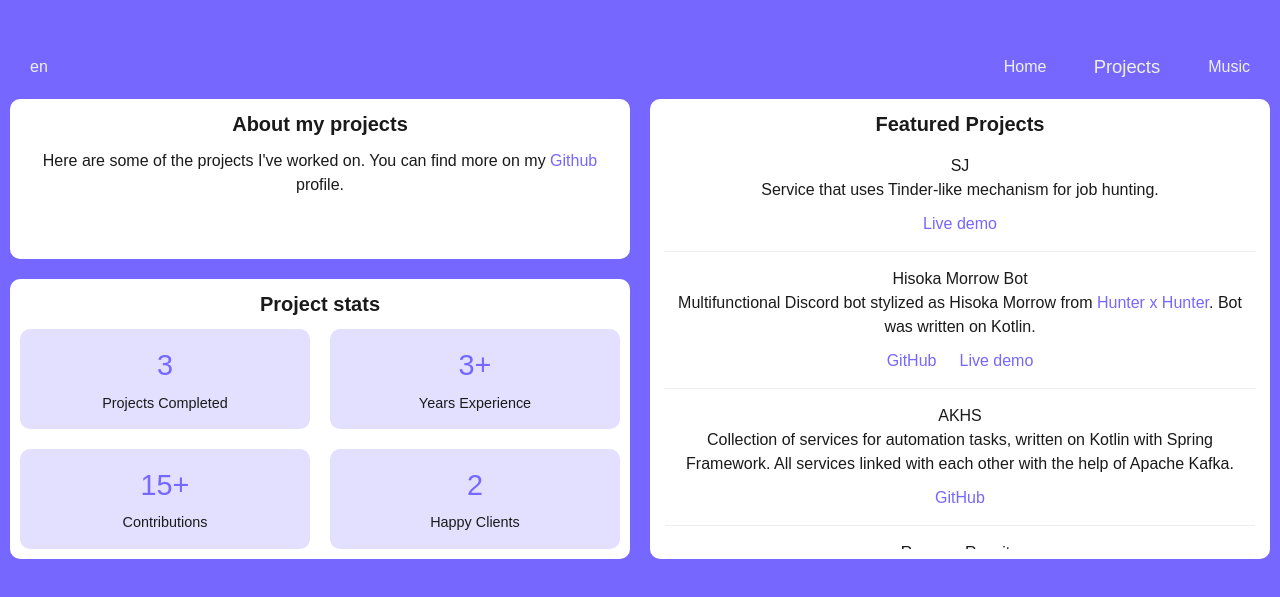
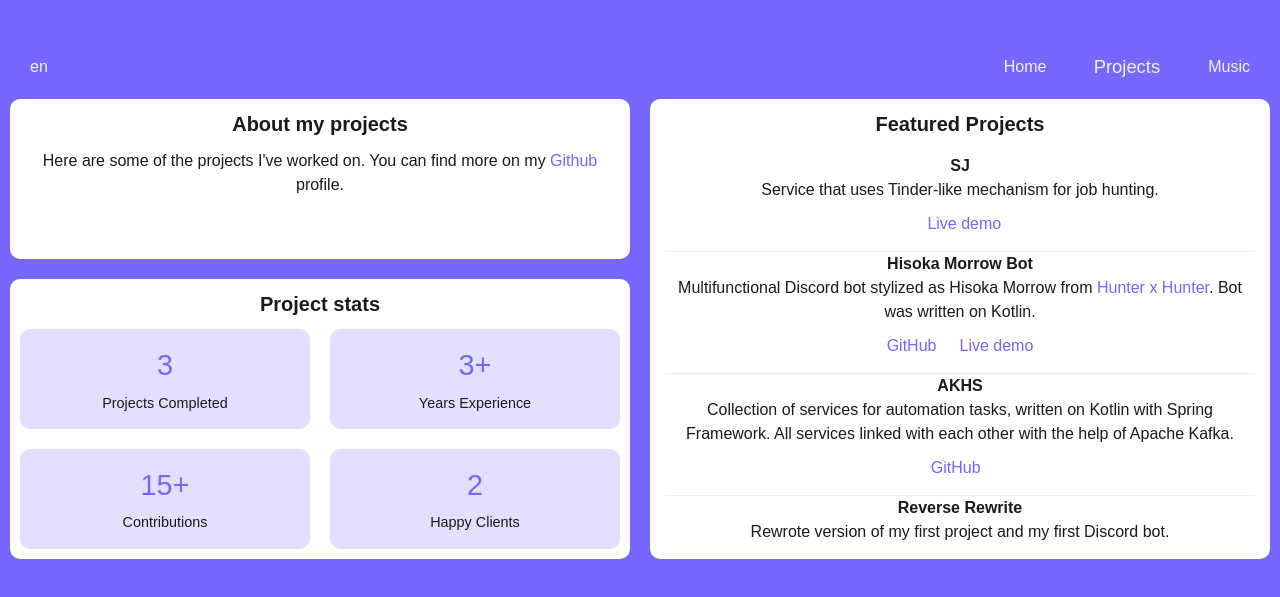
Before and after one commit to kiNgchev/bio-remaster, a Vue app: page /projects in a window 1280 px wide. Shown: the part 103-700 px from the top of the page. Built offline with nearby package versions, Linux system fonts and the light colour scheme; a web font is replaced by a local one.

Commit message:
prosto update

```diff
--- /dev/null
+++ b/src/components/Project.vue
@@ -0,0 +1,55 @@
+<script setup lang="ts">
+defineProps<{
+  name: string;
+  description: string;
+  source: string | null;
+  demo: string | null;
+}>();
+</script>
+
+<template>
+  <div class="project-item">
+    <h3>{{ name }}</h3>
+    <p v-html="$t(description)"></p>
+    <div class="project-links">
+      <a v-if="source" target="_blank" :href="source">GitHub</a>
+      |
+      <a v-if="demo" target="_blank" :href="demo">{{
+        $t("body.projects.projects.demo")
+      }}</a>
+    </div>
+  </div>
+</template>
+
+<style scoped lang="scss">
+.project-item {
+  border-bottom: 1px solid #eee;
+  padding-bottom: 15px;
+
+  h3 {
+    font-weight: bold;
+  }
+
+  &:last-child {
+    border-bottom: none;
+    padding-bottom: 0;
+  }
+}
+
+.project-links {
+  margin-top: 10px;
+
+  a {
+    margin: 0 5px;
+    font-weight: 500;
+
+    &:first-child {
+      margin-left: 0;
+    }
+
+    &:last-child {
+      margin-right: 0;
+    }
+  }
+}
+</style>
--- /dev/null
+++ b/src/components/stats/StatsContainer.vue
@@ -0,0 +1,16 @@
+<script setup lang="ts"></script>
+
+<template>
+  <div class="stats-container">
+    <slot />
+  </div>
+</template>
+
+<style scoped lang="scss">
+.stats-container {
+  display: grid;
+  grid-template-columns: repeat(2, 1fr);
+  gap: 20px;
+  width: 100%;
+}
+</style>
--- /dev/null
+++ b/src/components/stats/StatsItem.vue
@@ -0,0 +1,39 @@
+<script setup lang="ts">
+defineProps<{ header: string; description: string }>();
+</script>
+
+<template>
+  <div class="stat-item">
+    <h3>{{ header }}</h3>
+    <p>{{ description }}</p>
+  </div>
+</template>
+
+<style scoped lang="scss">
+@use "sass:color";
+@use "@style/_variables.scss";
+@use "@style/_animations.scss";
+
+.stat-item {
+  text-align: center;
+  padding: 15px;
+  border-radius: variables.$border-radius;
+  background-color: #e3e0ff;
+  align-content: center;
+
+  h3 {
+    margin: 0;
+    font-size: 1.8rem;
+    color: variables.$primary-color;
+  }
+
+  p {
+    margin: 5px 0 0;
+    font-size: 0.9rem;
+  }
+
+  &:hover {
+    background-color: color.adjust(variables.$primary-color, $lightness: 20%);
+  }
+}
+</style>
--- a/src/i18n/en.ts
+++ b/src/i18n/en.ts
@@ -1,5 +1,5 @@
-import {convertToEn} from "@/utils/timeUtils.ts";
-import type {Scheme} from "@/i18n/index.ts";
+import { convertToEn } from "@/utils/timeUtils.ts";
+import type { Scheme } from "@/i18n/index.ts";
 
 export const en: Scheme = {
   headers: {
@@ -69,10 +69,12 @@ export const en: Scheme = {
   },
   projects: {
     sj: "Service that uses Tinder-like mechanism for job hunting.",
-    hisoka: "Multifunctional Discord bot stylized as Hisoka Morrow from <a target=\"_blank\" href=\"https://en.wikipedia.org/wiki/Hunter_×_Hunter\">Hunter x Hunter</a>. Bot was written on Kotlin.",
+    hisoka:
+      'Multifunctional Discord bot stylized as Hisoka Morrow from <a target="_blank" href="https://en.wikipedia.org/wiki/Hunter_×_Hunter">Hunter x Hunter</a>. Bot was written on Kotlin.',
     akhs: "Collection of services for automation tasks, written on Kotlin with Spring Framework. All services linked with each other with the help of Apache Kafka.",
     reverse: "Rewrote version of my first project and my first Discord bot.",
-    leetcode: "My owned <a target=\"_blank\" href=\"https://leetcode.com/u/kingchev/\">Leetcode</a> problems solves, written on Rust.",
+    leetcode:
+      'My owned <a target="_blank" href="https://leetcode.com/u/kingchev/">Leetcode</a> problems solves, written on Rust.',
     bio: "My own bio website, written on TypeScript and Vue.js."
   }
-}
+};
--- a/src/i18n/ru.ts
+++ b/src/i18n/ru.ts
@@ -1,5 +1,5 @@
-import type {Scheme} from "@/i18n/index.ts";
-import {convertToRu} from "@/utils/timeUtils.ts";
+import type { Scheme } from "@/i18n/index.ts";
+import { convertToRu } from "@/utils/timeUtils.ts";
 
 export const ru: Scheme = {
   headers: {
@@ -69,10 +69,13 @@ export const ru: Scheme = {
   },
   projects: {
     sj: "Сервис, использующий механику Тиндера для поиска работы.",
-    hisoka: "Мультифункциональный дискорд бот, стилизованный как Хисока Мороу из аниме <a target=\"_blank\" href=\"https://en.wikipedia.org/wiki/Hunter_×_Hunter\">Hunter x Hunter</a>. Бот написан на Kotlin.",
+    hisoka:
+      'Мультифункциональный дискорд бот, стилизованный как Хисока Мороу из аниме <a target="_blank" href="https://en.wikipedia.org/wiki/Hunter_×_Hunter">Hunter x Hunter</a>. Бот написан на Kotlin.',
     akhs: "Совокупность сервисов для автоматизации различных задач, написана на Kotlin с использованием Spring Framework. Все сервисы связаны друг с другом с помощью Apache Kafka.",
-    reverse: "Переписанная версия моего первого проекта и моего первого дискорд бота.",
-    leetcode: "Мои решения задач с <a target=\"_blank\" href=\"https://leetcode.com/u/kingchev/\">Leetcode</a>, написанные на Rust.",
+    reverse:
+      "Переписанная версия моего первого проекта и моего первого дискорд бота.",
+    leetcode:
+      'Мои решения задач с <a target="_blank" href="https://leetcode.com/u/kingchev/">Leetcode</a>, написанные на Rust.',
     bio: "Мой собственный сайт-визитка, написанный на TypeScript и Vue.js."
   }
-}
+};
--- /dev/null
+++ b/src/model/Projects.ts
@@ -0,0 +1,52 @@
+export default interface Project {
+  id: number;
+  name: string;
+  description: string;
+  source: string | null;
+  demo: string | null;
+}
+
+export const projects: Project[] = [
+  {
+    id: 1,
+    name: "SJ",
+    description: "projects.sj",
+    source: null,
+    demo: "https://swapjob.ru"
+  },
+  {
+    id: 2,
+    name: "Hisoka Morrow Bot",
+    description: "projects.hisoka",
+    source: "https://github.com/kiNgchev/Hisoka",
+    demo: "https://discord.com/oauth2/authorize?client_id=1271073974356279396&permissions=8&integration_type=0&scope=bot"
+  },
+  {
+    id: 3,
+    name: "AKHS",
+    description: "projects.akhs",
+    source: "https://github.com/kiNgchev/AKHS",
+    demo: null
+  },
+  {
+    id: 4,
+    name: "Reverse Rewrite",
+    description: "projects.reverse",
+    source: "https://github.com/kiNgchev/ReverseRewrite",
+    demo: "https://discord.com/oauth2/authorize?client_id=979745072843206686&permissions=8&integration_type=0&scope=bot"
+  },
+  {
+    id: 5,
+    name: "Leetcode-rs",
+    description: "projects.leetcode",
+    source: "https://github.com/kiNgchev/leetcode-rs",
+    demo: null
+  },
+  {
+    id: 6,
+    name: "Bio",
+    description: "projects.bio",
+    source: "https://github.com/kiNgchev/bio-remaster",
+    demo: "/"
+  }
+];
--- a/src/views/Projects.vue
+++ b/src/views/Projects.vue
@@ -1,6 +1,10 @@
 <script setup lang="ts">
 import Card from "@components/Card.vue";
 import Navbar from "@components/Navbar.vue";
+import { projects } from "@/model/Projects.ts";
+import Project from "@components/Project.vue";
+import StatsContainer from "@components/stats/StatsContainer.vue";
+import StatsItem from "@components/stats/StatsItem.vue";
 </script>
 
 <template>
@@ -14,24 +18,24 @@ import Navbar from "@components/Navbar.vue";
 
       <card>
         <h2>{{ $t("headers.projects.stats") }}</h2>
-        <div class="stats-container">
-          <div class="stat-item">
-            <h3>3</h3>
-            <p>{{ $t("body.projects.stats.completed") }}</p>
-          </div>
-          <div class="stat-item">
-            <h3>3+</h3>
-            <p>{{ $t("body.projects.stats.years") }}</p>
-          </div>
-          <div class="stat-item">
-            <h3>15+</h3>
-            <p>{{ $t("body.projects.stats.contributions") }}</p>
-          </div>
-          <div class="stat-item">
-            <h3>2</h3>
-            <p>{{ $t("body.projects.stats.clients") }}</p>
-          </div>
-        </div>
+        <stats-container>
+          <stats-item
+            header="3"
+            :description="$t('body.projects.stats.completed')"
+          />
+          <stats-item
+            header="3+"
+            :description="$t('body.projects.stats.years')"
+          />
+          <stats-item
+            header="15+"
+            :description="$t('body.projects.stats.contributions')"
+          />
+          <stats-item
+            header="2"
+            :description="$t('body.projects.stats.clients')"
+          />
+        </stats-container>
       </card>
     </section>
 
@@ -39,85 +43,13 @@ import Navbar from "@components/Navbar.vue";
       <card>
         <h2>{{ $t("headers.projects.projects") }}</h2>
         <div class="projects-list-container">
-          <div class="projects-list">
-            <div class="project-item">
-              <h3>SJ</h3>
-              <p v-html="$t('projects.sj')"></p>
-              <div class="project-links">
-                <a href="https://swapjob.ru" target="_blank">{{ $t("body.projects.projects.demo") }}</a>
-              </div>
-            </div>
-
-            <div class="project-item">
-              <h3>Hisoka Morrow Bot</h3>
-              <p v-html="$t('projects.hisoka')"></p>
-              <div class="project-links">
-                <a href="https://github.com/kiNgchev/Hisoka" target="_blank"
-                  >GitHub</a
-                >
-                |
-                <a
-                  href="https://discord.com/oauth2/authorize?client_id=1271073974356279396&permissions=8&integration_type=0&scope=bot"
-                  target="_blank"
-                  >{{ $t("body.projects.projects.demo") }}</a
-                >
-              </div>
-            </div>
-
-            <div class="project-item">
-              <h3>AKHS</h3>
-              <p v-html="$t('projects.akhs')"></p>
-              <div class="project-links">
-                <a href="https://github.com/kiNgchev/AKHS" target="_blank"
-                  >GitHub</a
-                >
-              </div>
-            </div>
-
-            <div class="project-item">
-              <h3>Reverse Rewrite</h3>
-              <p v-html="$t('projects.reverse')"></p>
-              <div class="project-links">
-                <a
-                  href="https://github.com/kiNgchev/ReverseRewrite"
-                  target="_blank"
-                  >GitHub</a
-                >
-                |
-                <a
-                  href="https://discord.com/oauth2/authorize?client_id=1271073974356279396&permissions=8&integration_type=0&scope=bot"
-                  target="_blank"
-                  >{{ $t("body.projects.projects.demo") }}</a
-                >
-              </div>
-            </div>
-
-            <div class="project-item">
-              <h3>Leetcode-rs</h3>
-              <p v-html="$t('projects.leetcode')"></p>
-              <div class="project-links">
-                <a
-                  href="https://github.com/kiNgchev/leetcode-rs"
-                  target="_blank"
-                  >GitHub</a
-                >
-              </div>
-            </div>
-
-            <div class="project-item">
-              <h3>Bio</h3>
-              <p v-html="$t('projects.bio')"></p>
-              <div class="project-links">
-                <a
-                  href="https://github.com/kiNgchev/bio-remaster"
-                  target="_blank"
-                  >GitHub</a
-                >
-                |
-                <a href="/">{{ $t("body.projects.projects.demo") }}</a>
-              </div>
-            </div>
-          </div>
+          <project
+            v-for="p in projects"
+            :name="p.name"
+            :description="p.description"
+            :source="p.source"
+            :demo="p.demo"
+          />
         </div>
       </card>
     </section>
@@ -162,61 +94,4 @@ import Navbar from "@components/Navbar.vue";
   flex-direction: column;
   gap: 15px;
 }
-
-.project-item {
-  border-bottom: 1px solid #eee;
-  padding-bottom: 15px;
-
-  &:last-child {
-    border-bottom: none;
-    padding-bottom: 0;
-  }
-}
-
-.project-links {
-  margin-top: 10px;
-
-  a {
-    margin: 0 5px;
-    font-weight: 500;
-
-    &:first-child {
-      margin-left: 0;
-    }
-
-    &:last-child {
-      margin-right: 0;
-    }
-  }
-}
-
-.stats-container {
-  display: grid;
-  grid-template-columns: repeat(2, 1fr);
-  gap: 20px;
-  width: 100%;
-}
-
-.stat-item {
-  text-align: center;
-  padding: 15px;
-  border-radius: variables.$border-radius;
-  background-color: #e3e0ff;
-  align-content: center;
-
-  h3 {
-    margin: 0;
-    font-size: 1.8rem;
-    color: variables.$primary-color;
-  }
-
-  p {
-    margin: 5px 0 0;
-    font-size: 0.9rem;
-  }
-
-  &:hover {
-    background-color: color.adjust(variables.$primary-color, $lightness: 20%);
-  }
-}
 </style>
```
Also changed, not shown: src/i18n/index.ts (+10 -10 lines), src/views/Music.vue (+17 -18 lines), 1 other file (tests, documents, lock files or other folders). Lines whose indentation alone changed are shown as unchanged.
